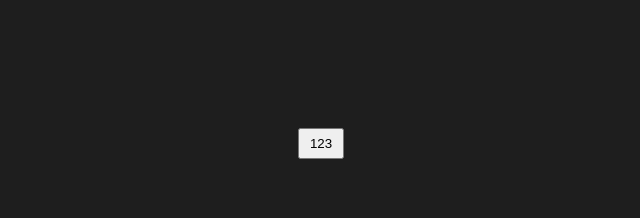
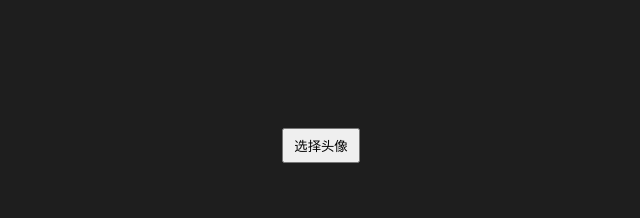
Before and after one commit to laowans/vue-select-avatar, a Vue app: page / in a window 1280 px wide. Shown: the top 218 px of the page, without its empty margins (319-959 px from the left). Built offline with nearby package versions, Linux system fonts and the light colour scheme.

Commit message:
v1.0.1(修改引用主文件)

```diff
--- a/examples/App.vue
+++ b/examples/App.vue
@@ -1,6 +1,6 @@
 <template>
   <div id="app">
-    <button @click="m1">123</button><br>
+    <button @click="m1">选择头像</button><br>
     <div id="imgBox">
       <img ref="img" alt="">
     </div>
--- /dev/null
+++ b/lib/index.js
@@ -0,0 +1,4 @@
+import selectAvatars from './dist/avatar.umd.min'
+import './dist/avatar.css'
+
+export default selectAvatars
--- a/src/index.js
+++ b/src/index.js
@@ -14,6 +14,8 @@ const selectAvatars = ({
     zoomRatio = 6, // 最大放大倍数
     accept = ['jpg', 'jpeg', 'png'], // 文件格式
     maxKB = 2048, // 文件最大KB值
+    edgeLine = false, // 是否展示边缘线
+    themeColor = '#40a1ff', // 主题色
 } = {}) =>{
     // 验证参数
     if(returnType !== 'base64' && returnType !== 'file') throw new Error('Parameter error: "returnType" should be a string and the value should be "base64" or "file"')
```
Also changed, not shown: package.json (+5 -4 lines), 2 other files (tests, documents, lock files or other folders).
